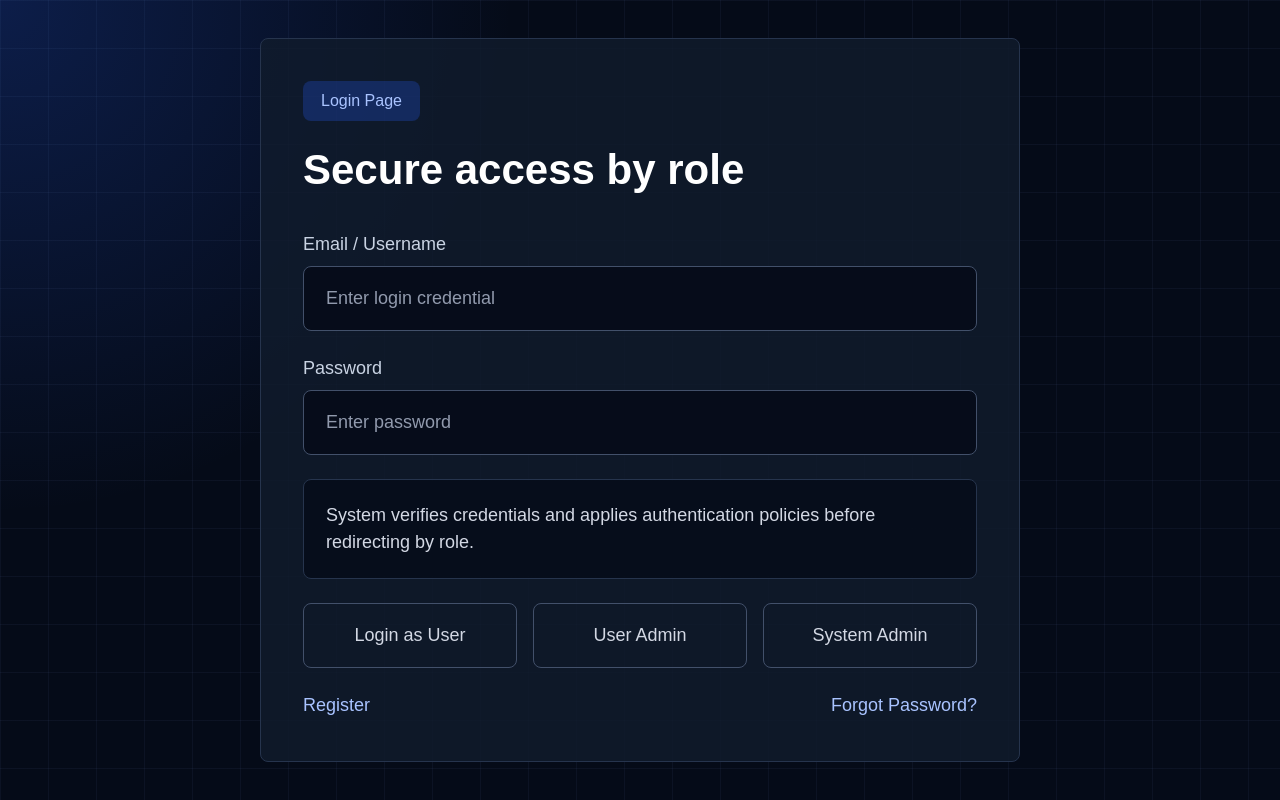
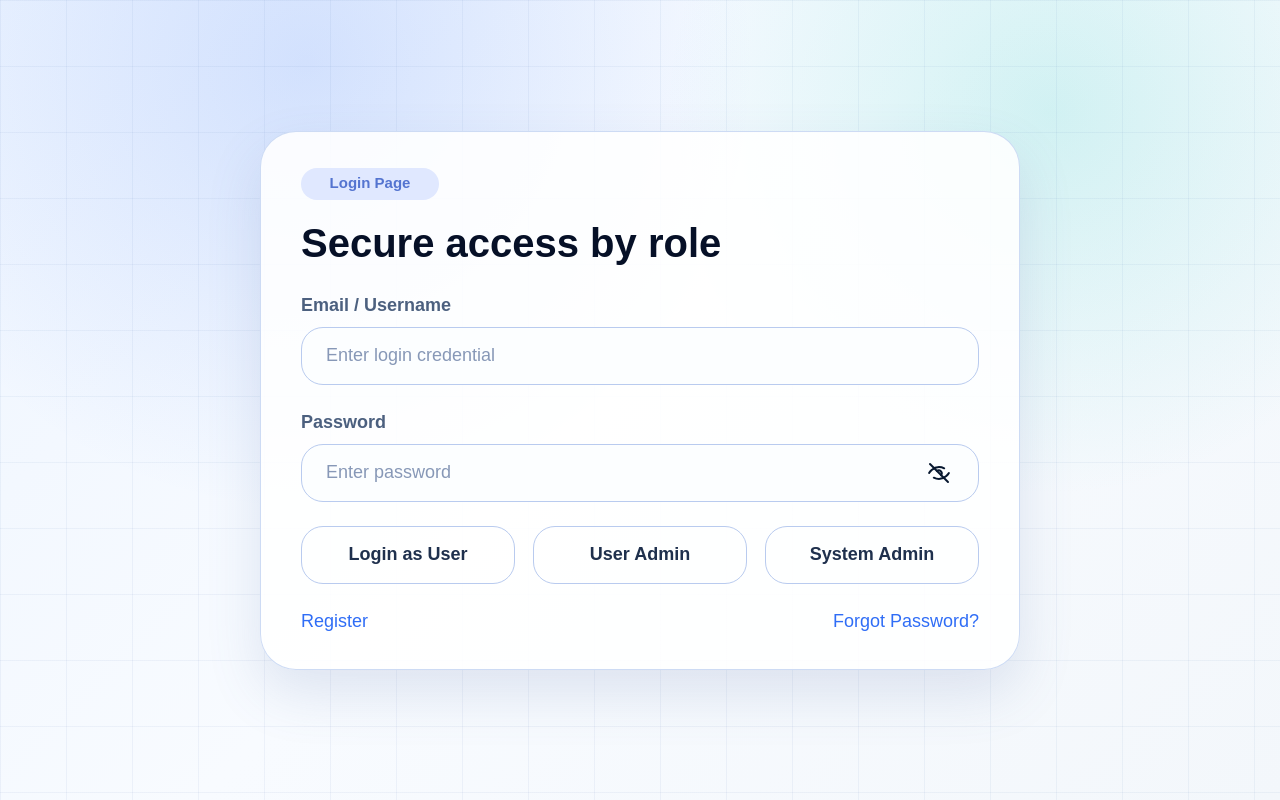
Before and after one commit to smilingSG/CSIT321_26_S2_Group31, a Flask app: page /login in a window 1280 px wide. Run offline with Flask 3, Linux system fonts and the light colour scheme.

Commit message:
updating profile button, login UI and forgot password UI

```diff
--- a/static/login.css
+++ b/static/login.css
@@ -1,12 +1,20 @@
+* {
+    box-sizing: border-box;
+}
+
 body {
+    min-width: 1180px;
+    min-height: 100vh;
+    margin: 0;
+    color: #07172f;
+    font-family: Arial, Helvetica, sans-serif;
     background:
-        linear-gradient(rgba(143, 180, 255, 0.05) 1px, transparent 1px),
-        linear-gradient(90deg, rgba(143, 180, 255, 0.05) 1px, transparent 1px),
-        radial-gradient(circle at top left, rgba(36, 88, 230, 0.24), transparent 34%),
-        #050b18;
-    background-size: 48px 48px, 48px 48px, auto, auto;
-    color: white;
-    font-family: Arial, sans-serif;
+        linear-gradient(rgba(93, 130, 188, 0.08) 1px, transparent 1px),
+        linear-gradient(90deg, rgba(93, 130, 188, 0.08) 1px, transparent 1px),
+        radial-gradient(circle at 24% 8%, rgba(47, 109, 246, 0.16), transparent 28rem),
+        radial-gradient(circle at 82% 14%, rgba(35, 199, 189, 0.18), transparent 24rem),
+        linear-gradient(135deg, #eef5ff 0%, #f8fbff 48%, #f3f7fb 100%);
+    background-size: 66px 66px, 66px 66px, auto, auto, auto;
 }
 
 .login-page {
@@ -14,89 +22,148 @@ body {
     display: flex;
     align-items: center;
     justify-content: center;
-    padding: 32px;
+    padding: 20px;
 }
 
 .login-panel {
     width: 100%;
     max-width: 760px;
-    background: rgba(16, 27, 45, 0.82);
-    border: 1px solid #26344d;
-    border-radius: 8px;
-    padding: 42px;
+    padding: 36px 40px 34px;
+    border-radius: 36px;
+    background: rgba(255, 255, 255, 0.88);
+    border: 1px solid rgba(201, 216, 244, 0.92);
+    box-shadow: 0 24px 54px rgba(88, 115, 166, 0.16);
 }
 
 .page-tag {
-    display: inline-block;
-    color: #a9c3ff;
-    background: rgba(36, 88, 230, 0.28);
-    border-radius: 8px;
-    padding: 8px 18px;
-    margin-bottom: 24px;
+    display: inline-flex;
+    min-width: 138px;
+    min-height: 32px;
+    align-items: center;
+    justify-content: center;
+    color: #5474d0;
+    background: #e0e8ff;
+    border-radius: 999px;
+    padding: 0 22px;
+    margin-bottom: 22px;
+    font-size: 15px;
+    font-weight: 800;
 }
 
 .login-panel h1 {
-    font-size: 42px;
-    font-weight: bold;
-    margin-bottom: 36px;
+    margin: 0 0 28px;
+    color: #061027;
+    font-size: 40px;
+    font-weight: 900;
+    line-height: 1.05;
+    letter-spacing: 0;
 }
 
 .form-label {
-    color: #c9d3e3;
+    color: #4c607f;
     font-size: 18px;
+    font-weight: 800;
 }
 
 .form-control {
-    background: rgba(5, 11, 24, 0.88);
-    border: 1px solid #42506a;
-    color: white;
-    border-radius: 8px;
-    padding: 18px 22px;
+    min-height: 58px;
+    border: 1px solid #b9cbef;
+    border-radius: 22px;
+    background: rgba(252, 254, 255, 0.9);
+    color: #07172f;
+    padding: 0 24px;
     font-size: 18px;
 }
 
 .form-control::placeholder {
-    color: #919aad;
+    color: #8798b7;
 }
 
 .form-control:focus {
-    background: rgba(5, 11, 24, 0.94);
-    border-color: #8fb4ff;
-    color: white;
-    box-shadow: 0 0 0 0.2rem rgba(36, 88, 230, 0.25);
+    background: rgba(252, 254, 255, 0.96);
+    border-color: #7ea3f4;
+    color: #07172f;
+    box-shadow: 0 0 0 0.2rem rgba(47, 109, 246, 0.12);
 }
 
-.policy-note {
-    background: rgba(5, 11, 24, 0.78);
-    border: 1px solid #26344d;
-    border-radius: 8px;
-    color: #d3d8e4;
-    font-size: 18px;
-    line-height: 1.5;
-    padding: 22px;
-    margin-bottom: 24px;
+.password-field {
+    position: relative;
+}
+
+.password-field .form-control {
+    padding-right: 72px;
+}
+
+.password-toggle {
+    width: 44px;
+    height: 44px;
+    border: 0;
+    border-radius: 50%;
+    background: transparent;
+    color: #07172f;
+    display: flex;
+    align-items: center;
+    justify-content: center;
+    position: absolute;
+    right: 18px;
+    top: 50%;
+    transform: translateY(-50%);
+    z-index: 2;
+}
+
+.password-toggle:hover {
+    background: rgba(47, 109, 246, 0.08);
+}
+
+.eye-icon {
+    width: 24px;
+    height: 24px;
+    fill: none;
+    stroke: currentColor;
+    stroke-width: 2;
+    stroke-linecap: round;
+    stroke-linejoin: round;
+}
+
+.eye-open {
+    display: none;
+}
+
+.eye-closed {
+    display: block;
+}
+
+.password-toggle.is-visible .eye-open {
+    display: block;
+}
+
+.password-toggle.is-visible .eye-closed {
+    display: none;
 }
 
 .role-actions {
     display: grid;
     grid-template-columns: repeat(3, 1fr);
-    gap: 16px;
-    margin-bottom: 24px;
+    gap: 18px;
+    margin: 8px 0 24px;
 }
 
 .role-button {
-    background: transparent;
-    border: 1px solid #42506a;
-    border-radius: 8px;
-    color: #d3d8e4;
+    min-height: 58px;
+    border: 1px solid #b9cbef;
+    border-radius: 22px;
+    background: rgba(255, 255, 255, 0.74);
+    color: #1f304d;
     font-size: 18px;
-    padding: 18px 16px;
+    font-weight: 800;
 }
 
-.role-button:hover {
-    background: #3459db;
-    border-color: #3459db;
-    color: white;
+.role-button:hover,
+.role-button:focus {
+    border-color: transparent;
+    color: #061027;
+    background: linear-gradient(135deg, #35bfd1, #3674f2);
+    box-shadow: 0 18px 35px rgba(47, 109, 246, 0.22);
 }
 
 .support-links {
@@ -106,22 +173,27 @@ body {
 }
 
 .support-links a {
-    color: #a9c3ff;
+    color: #2f6df6;
     font-size: 18px;
     text-decoration: none;
 }
 
 .support-links a:hover {
-    color: white;
+    color: #061027;
 }
 
 @media (max-width: 720px) {
+    body {
+        min-width: 0;
+    }
+
     .login-panel {
-        padding: 28px;
+        padding: 34px 28px;
+        border-radius: 28px;
     }
 
     .login-panel h1 {
-        font-size: 32px;
+        font-size: 34px;
     }
 
     .role-actions {
--- a/templates/login.html
+++ b/templates/login.html
@@ -36,6 +36,7 @@
 
                 <div class="mb-4">
                     <label for="password" class="form-label">Password</label>
+                    <div class="password-field">
                         <input
                             type="password"
                             class="form-control"
@@ -45,10 +46,19 @@
                             autocomplete="current-password"
                             required
                         >
+                        <button type="button" class="password-toggle" aria-label="Show password">
+                            <svg class="eye-icon eye-open" viewBox="0 0 24 24" aria-hidden="true">
+                                <path d="M2.1 12s3.5-6 9.9-6 9.9 6 9.9 6-3.5 6-9.9 6-9.9-6-9.9-6Z"></path>
+                                <circle cx="12" cy="12" r="3"></circle>
+                            </svg>
+                            <svg class="eye-icon eye-closed" viewBox="0 0 24 24" aria-hidden="true">
+                                <path d="M2.1 12s3.5-6 9.9-6c2 0 3.7.5 5.2 1.3"></path>
+                                <path d="M21.9 12s-3.5 6-9.9 6c-2 0-3.7-.5-5.2-1.3"></path>
+                                <path d="M9.9 9.9A3 3 0 0 1 14.1 14.1"></path>
+                                <path d="M3 3l18 18"></path>
+                            </svg>
+                        </button>
                     </div>
-
-                <div class="policy-note">
-                    System verifies credentials and applies authentication policies before redirecting by role.
                 </div>
 
                 <input
@@ -84,6 +94,16 @@
                 document.getElementById("selected_role").value = button.dataset.role;
             });
         });
+
+        const passwordInput = document.getElementById("password");
+        const passwordToggle = document.querySelector(".password-toggle");
+
+        passwordToggle.addEventListener("click", function() {
+            const isHidden = passwordInput.type === "password";
+            passwordInput.type = isHidden ? "text" : "password";
+            passwordToggle.classList.toggle("is-visible", isHidden);
+            passwordToggle.setAttribute("aria-label", isHidden ? "Hide password" : "Show password");
+        });
     </script>
 </body>
 </html>
--- a/templates/profile.html
+++ b/templates/profile.html
@@ -64,6 +64,7 @@
                 </label>
 
                 <button type="submit" class="save-profile-button">Save Profile</button>
+                <button type="button" class="back-profile-button" onclick="window.history.back()">Back</button>
             </form>
         </section>
     </main>
```
Also changed, not shown: static/profile.css (+15 -5 lines), static/reset_password.css (+25 -21 lines). Lines whose indentation alone changed are shown as unchanged.
